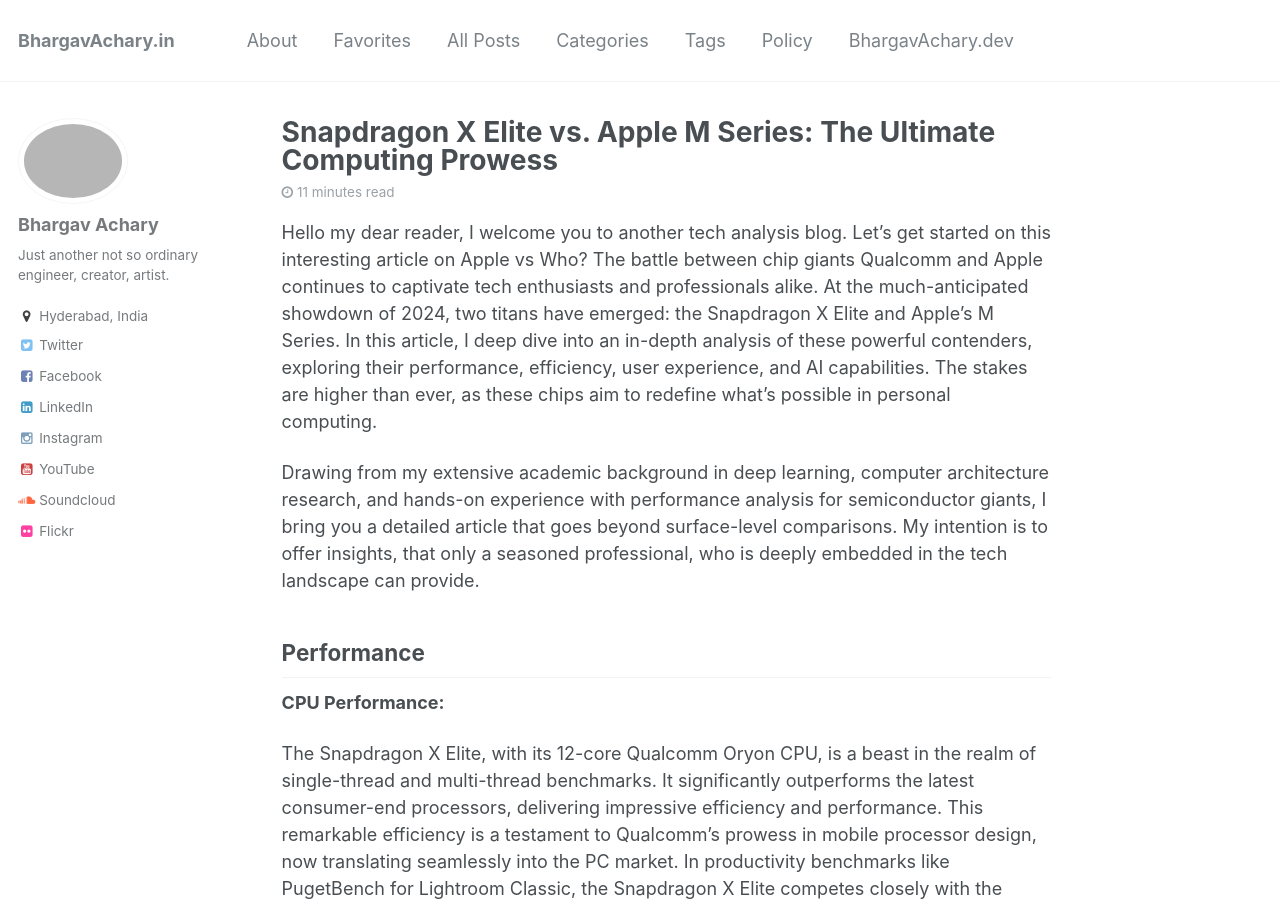
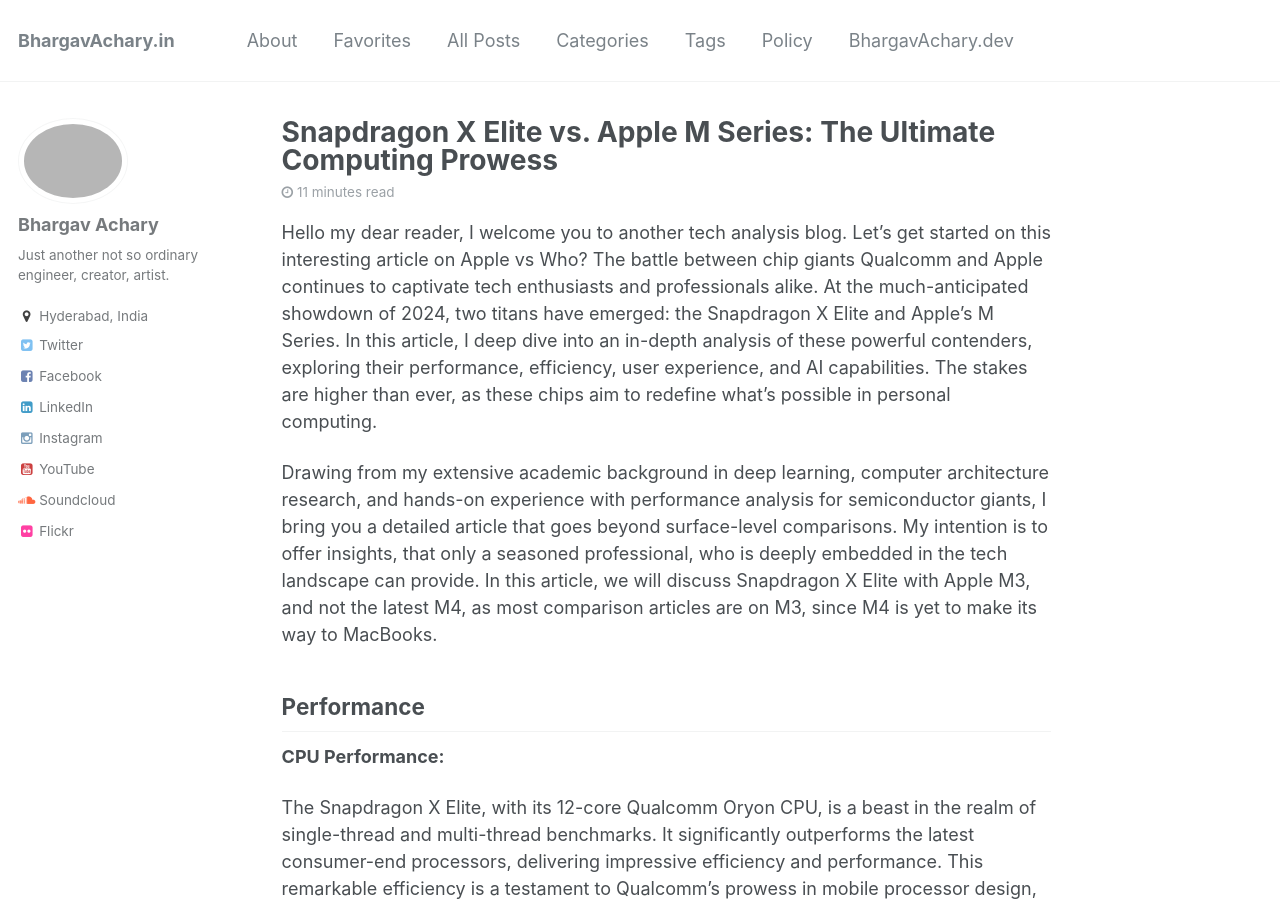
Before and after one commit to bhargavachary/bhargavachary.github.io, a Jekyll site: the page built from _posts/2024-06-21-the-qualcomm-apple-prowess.md, in a window 1280 px wide and 900 px high. Built offline with Jekyll 4.4.1, drawn with Linux system fonts in a browser that asks for light colours; comment, search, counter and statistics services are not loaded.

Commit message:
Update 2024-06-21-the-qualcomm-apple-prowess.md
added context of M4

```diff
--- a/_posts/2024-06-21-the-qualcomm-apple-prowess.md
+++ b/_posts/2024-06-21-the-qualcomm-apple-prowess.md
@@ -20,7 +20,7 @@
 Hello my dear reader, I welcome you to another tech analysis blog.
 Let's get started on this interesting article on Apple vs Who? The battle between chip giants Qualcomm and Apple continues to captivate tech enthusiasts and professionals alike. At the much-anticipated showdown of 2024, two titans have emerged: the Snapdragon X Elite and Apple’s M Series. In this article, I deep dive into an in-depth analysis of these powerful contenders, exploring their performance, efficiency, user experience, and AI capabilities. The stakes are higher than ever, as these chips aim to redefine what’s possible in personal computing.
 
-Drawing from my extensive academic background in deep learning, computer architecture research, and hands-on experience with performance analysis for semiconductor giants, I bring you a detailed article that goes beyond surface-level comparisons. My intention is to offer insights, that only a seasoned professional, who is deeply embedded in the tech landscape can provide.
+Drawing from my extensive academic background in deep learning, computer architecture research, and hands-on experience with performance analysis for semiconductor giants, I bring you a detailed article that goes beyond surface-level comparisons. My intention is to offer insights, that only a seasoned professional, who is deeply embedded in the tech landscape can provide. In this article, we will discuss Snapdragon X Elite with Apple M3, and not the latest M4, as most comparison articles are on M3, since M4 is yet to make its way to MacBooks.
 
 ## Performance
 
```
